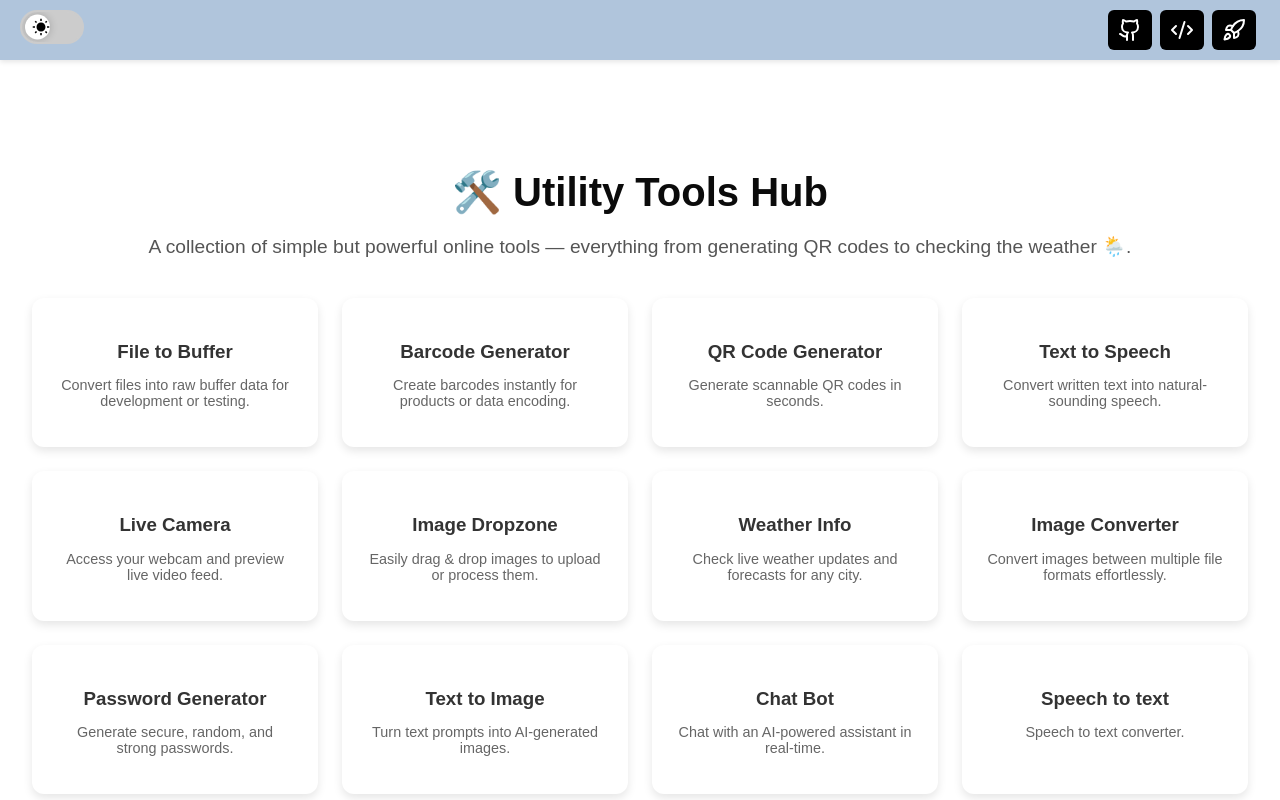
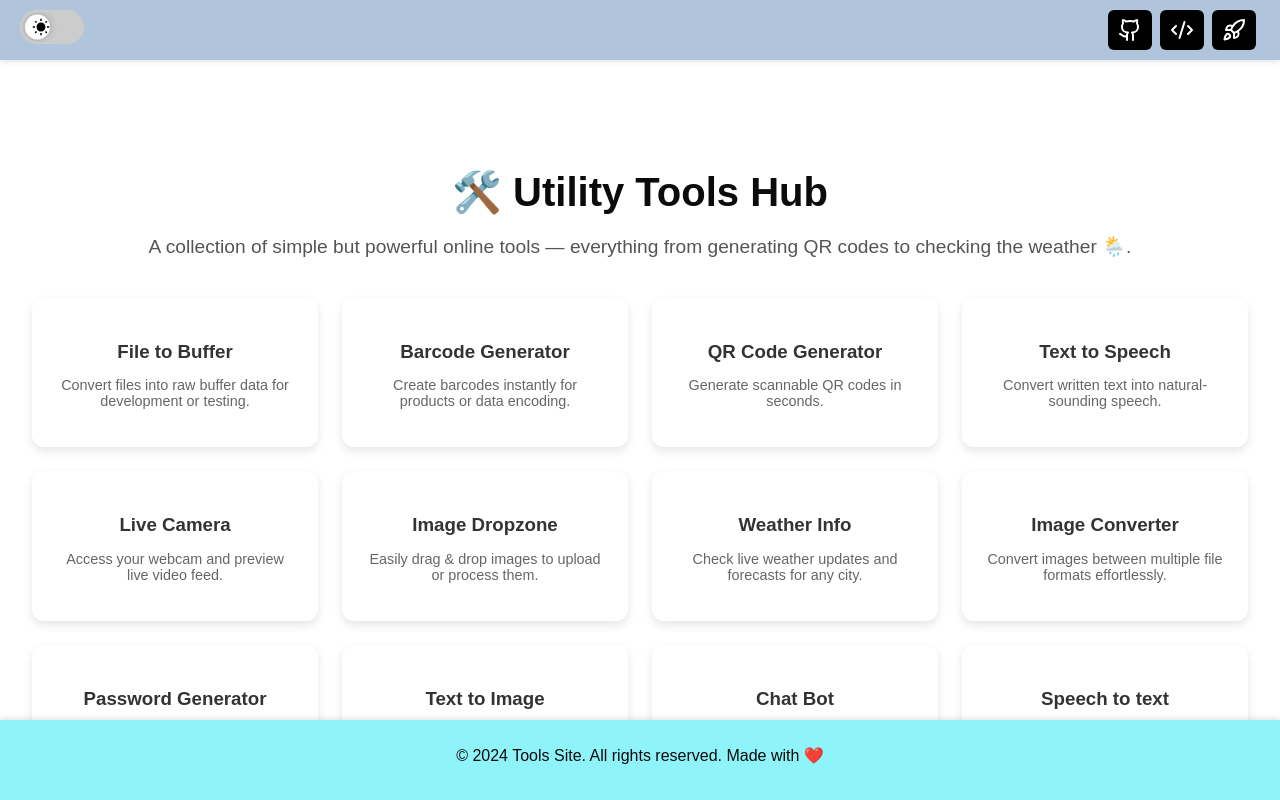
Before and after one commit to kunndnn/tools, a React (Create React App) app: page /#/ in a window 1280 px wide. Shown: the top 800 px of the page. Built offline with nearby package versions, Linux system fonts and the light colour scheme.

Commit message:
footer update

```diff
--- a/src/Styles/Footer.css
+++ b/src/Styles/Footer.css
@@ -6,16 +6,18 @@ footer {
   text-align: center;
   box-shadow: 0 -2px 5px rgba(0, 0, 0, 0.1);
   z-index: 1000;
+  position: fixed;
+  bottom: 0;
+  width: 100%;
 }
 
-body.dark footer p{
+body.dark footer p {
   color: black;
 }
 
 .container {
   padding-bottom: 80px; /* Match footer height + additional spacing */
 }
-
 
 body {
   margin: 0;
```
